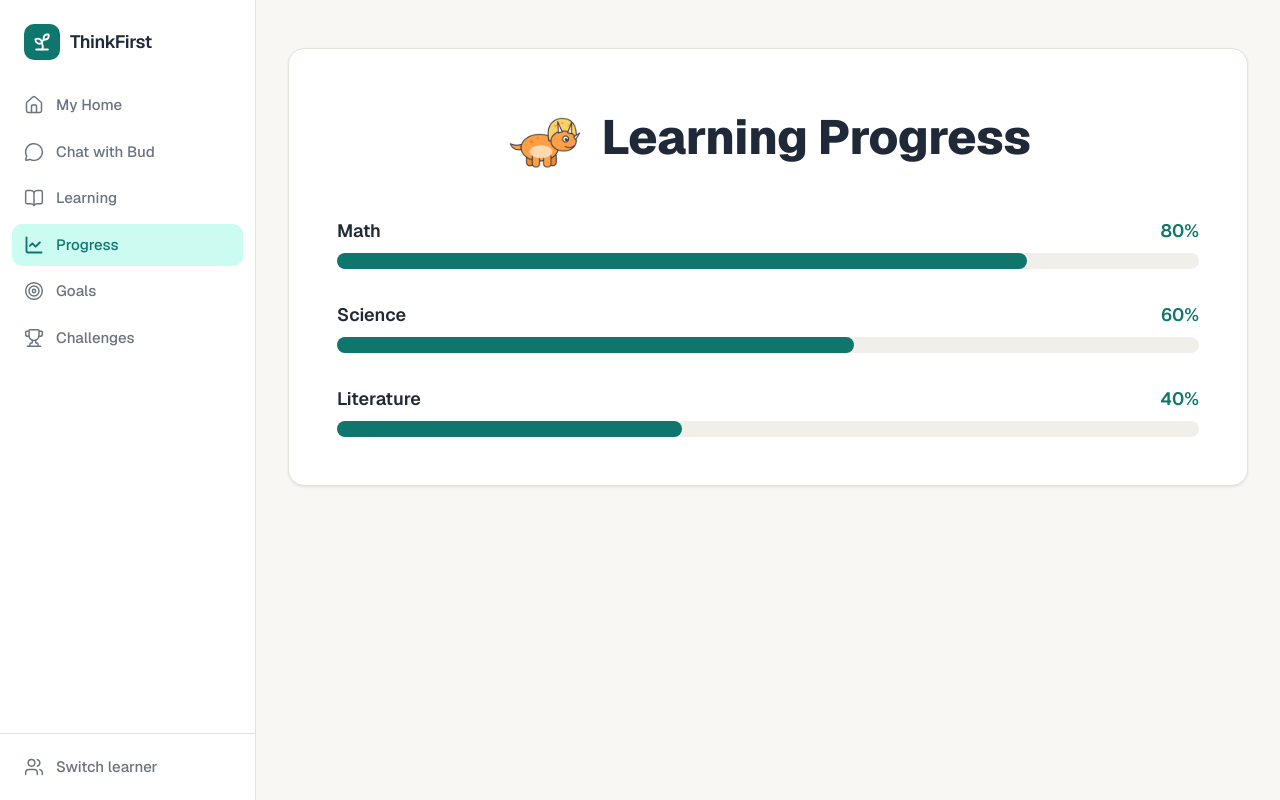
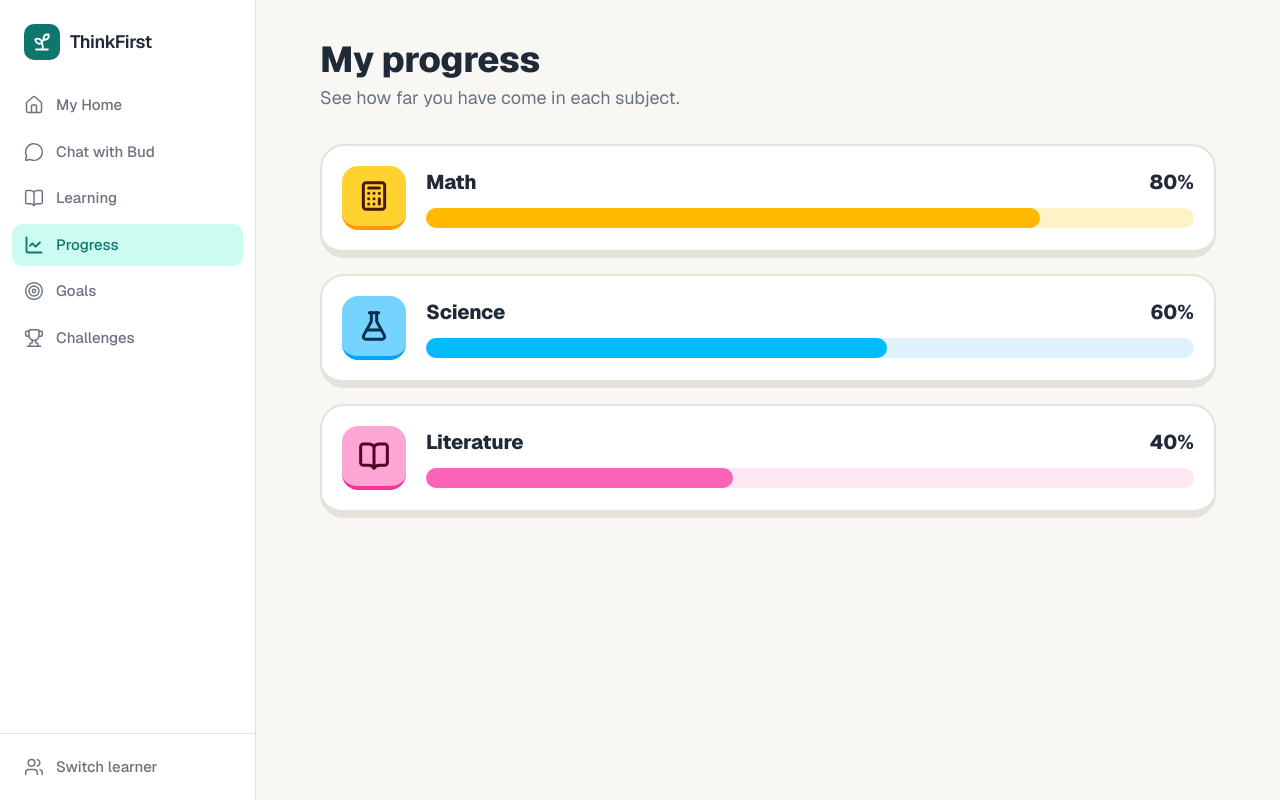
Before and after one commit to ProBracket/Capstone_Project, a Next.js app: page /child/progress in a window 1280 px wide. Built offline with nearby package versions, Linux system fonts and the light colour scheme.

Commit message:
Refactor ProgressPage layout and styling
Updated layout and styling of the progress page. Removed unused components and improved the structure for better readability.

```diff
--- a/app/child/progress/page.tsx
+++ b/app/child/progress/page.tsx
@@ -1,93 +1,94 @@
-import Image from "next/image";
 import ChildNavbar from "@/components/ChildNavbar";
+// line icons (same icon set as the navbar)
+import { BookOpen, Calculator, FlaskConical } from "lucide-react";
 
 // Learning Progress page (/child/progress)
-// Uses the team's theme colours from app/globals.css
-// Stickers live in public/stickers/ (alt="" = decoration only)
+// Same chunky style as the home page: each subject in its own colour.
+// Percentages are placeholders for now (later they come from Supabase).
+
+// one row per subject
+// tile = icon square colours, bar = filled part, track = empty part
+const subjects = [
+  {
+    title: "Math",
+    percent: 80,
+    Icon: Calculator,
+    tile: "bg-amber-300 border-amber-500 text-amber-950",
+    bar: "bg-amber-400",
+    track: "bg-amber-100",
+  },
+  {
+    title: "Science",
+    percent: 60,
+    Icon: FlaskConical,
+    tile: "bg-sky-300 border-sky-500 text-sky-950",
+    bar: "bg-sky-400",
+    track: "bg-sky-100",
+  },
+  {
+    title: "Literature",
+    percent: 40,
+    Icon: BookOpen,
+    tile: "bg-pink-300 border-pink-500 text-pink-950",
+    bar: "bg-pink-400",
+    track: "bg-pink-100",
+  },
+];
+
 export default function ProgressPage() {
   return (
     <>
       <ChildNavbar />
 
       {/* ml-sidebar = leave room for the sidebar (same on every child page) */}
-      <main className="ml-sidebar min-h-screen bg-background pt-12 px-8 flex justify-center">
-        <div className="w-full max-w-5xl">
+      <main className="ml-sidebar min-h-screen bg-background px-10 py-10">
+        <div className="mx-auto max-w-4xl">
 
-          {/* white card */}
-          <div className="bg-surface border border-border rounded-card shadow-card p-12">
+          {/* ----- TITLE (left aligned, like the home page) ----- */}
+          <h1 className="text-4xl font-extrabold text-foreground">My progress</h1>
+          <p className="mt-1 text-lg text-muted">See how far you have come in each subject.</p>
 
-            {/* title with a dino sticker beside it */}
-            <div className="flex items-center justify-center gap-4 mb-10">
-              <Image src="/stickers/dino-triceratops.png" alt="" width={80} height={80} />
-              <h1 className="text-5xl font-extrabold text-foreground">
-                Learning Progress
-              </h1>
+          {/* ----- ONE CHUNKY CARD PER SUBJECT ----- */}
+          <ul className="mt-8 flex flex-col gap-4">
+            {subjects.map(({ title, percent, Icon, tile, bar, track }) => (
+              <li
+                key={title}
+                className="flex items-center gap-5 rounded-3xl border-2 border-b-8 border-border bg-surface p-5"
+              >
+                {/* coloured icon square, same colour as the home page tile */}
+                <span
+                  className={`flex h-16 w-16 shrink-0 items-center justify-center rounded-2xl border-b-4 ${tile}`}
+                >
+                  <Icon aria-hidden="true" size={32} strokeWidth={2.25} />
+                </span>
+
+                <div className="flex-1">
+                  {/* subject name on the left, percent on the right */}
+                  <div className="flex items-baseline justify-between">
+                    <h2 className="text-xl font-extrabold text-foreground">{title}</h2>
+                    <span className="text-xl font-extrabold text-foreground">{percent}%</span>
                   </div>
 
-            <ul className="space-y-8">
-
-              {/* ----- MATH ----- */}
-              <li>
-                <div className="flex justify-between mb-2">
-                  <span className="text-lg font-semibold text-foreground">Math</span>
-                  <span className="text-lg font-semibold text-primary">80%</span>
-                </div>
-
-                {/* grey track + teal fill.
+                  {/* progress bar.
                       role="progressbar" lets screen readers say "Math, 80%" */}
                   <div
                     role="progressbar"
-                  aria-label="Math"
-                  aria-valuenow={80}
+                    aria-label={title}
+                    aria-valuenow={percent}
                     aria-valuemin={0}
                     aria-valuemax={100}
-                  className="w-full bg-surface-muted rounded-full h-4"
+                    className={`mt-3 h-5 w-full rounded-full ${track}`}
                   >
-                  <div className="bg-primary h-4 rounded-full w-4/5"></div>
+                    {/* width comes from the percent, e.g. 80% */}
+                    <div
+                      className={`h-5 rounded-full ${bar}`}
+                      style={{ width: `${percent}%` }}
+                    />
+                  </div>
                 </div>
               </li>
-
-              {/* ----- SCIENCE ----- */}
-              <li>
-                <div className="flex justify-between mb-2">
-                  <span className="text-lg font-semibold text-foreground">Science</span>
-                  <span className="text-lg font-semibold text-primary">60%</span>
-                </div>
-
-                <div
-                  role="progressbar"
-                  aria-label="Science"
-                  aria-valuenow={60}
-                  aria-valuemin={0}
-                  aria-valuemax={100}
-                  className="w-full bg-surface-muted rounded-full h-4"
-                >
-                  <div className="bg-primary h-4 rounded-full w-3/5"></div>
-                </div>
-              </li>
-
-              {/* ----- LITERATURE ----- */}
-              <li>
-                <div className="flex justify-between mb-2">
-                  <span className="text-lg font-semibold text-foreground">Literature</span>
-                  <span className="text-lg font-semibold text-primary">40%</span>
-                </div>
-
-                <div
-                  role="progressbar"
-                  aria-label="Literature"
-                  aria-valuenow={40}
-                  aria-valuemin={0}
-                  aria-valuemax={100}
-                  className="w-full bg-surface-muted rounded-full h-4"
-                >
-                  <div className="bg-primary h-4 rounded-full w-2/5"></div>
-                </div>
-              </li>
-
+            ))}
           </ul>
-
-          </div>
 
         </div>
       </main>
```
Lines whose indentation alone changed are shown as unchanged.
